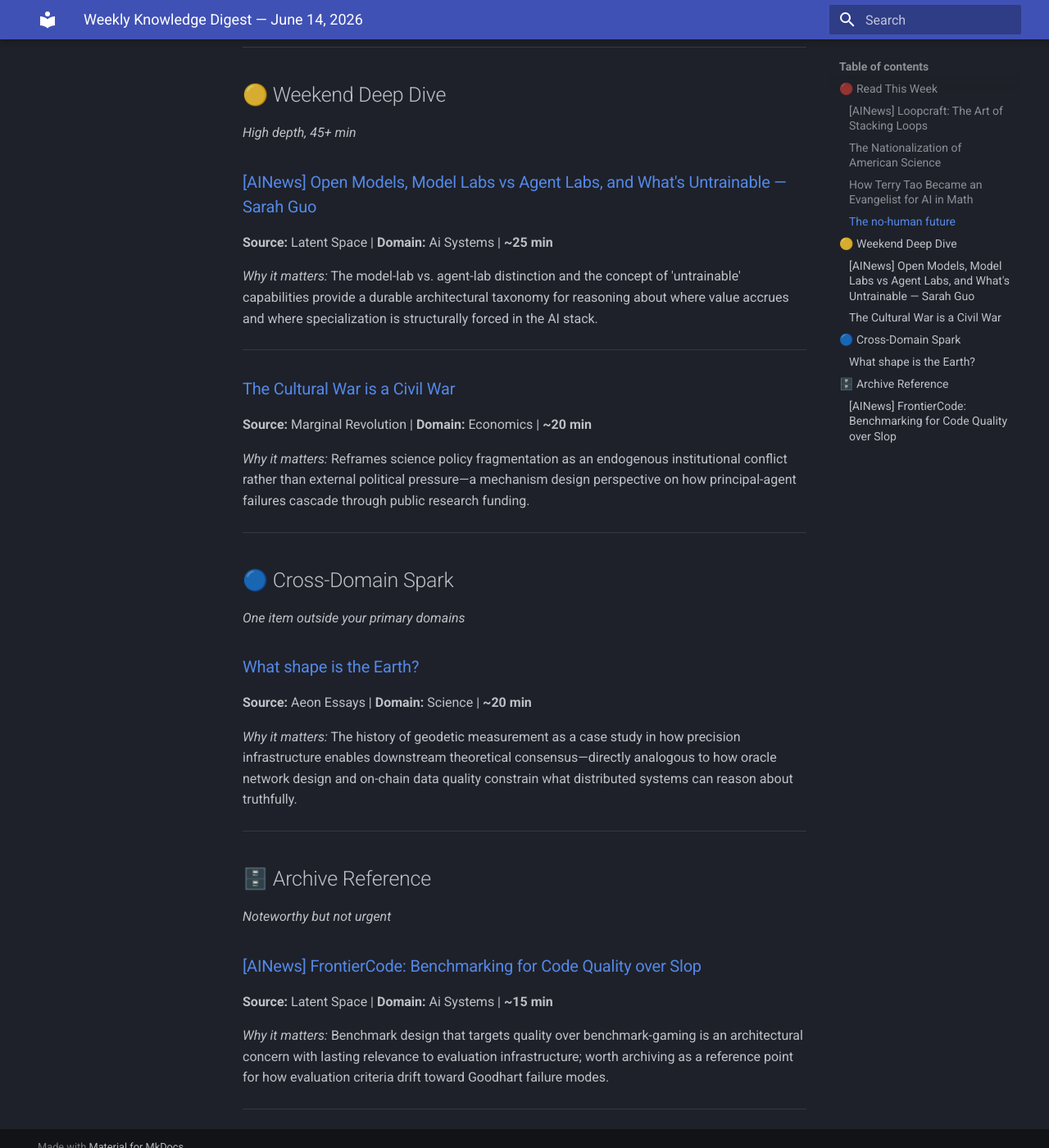
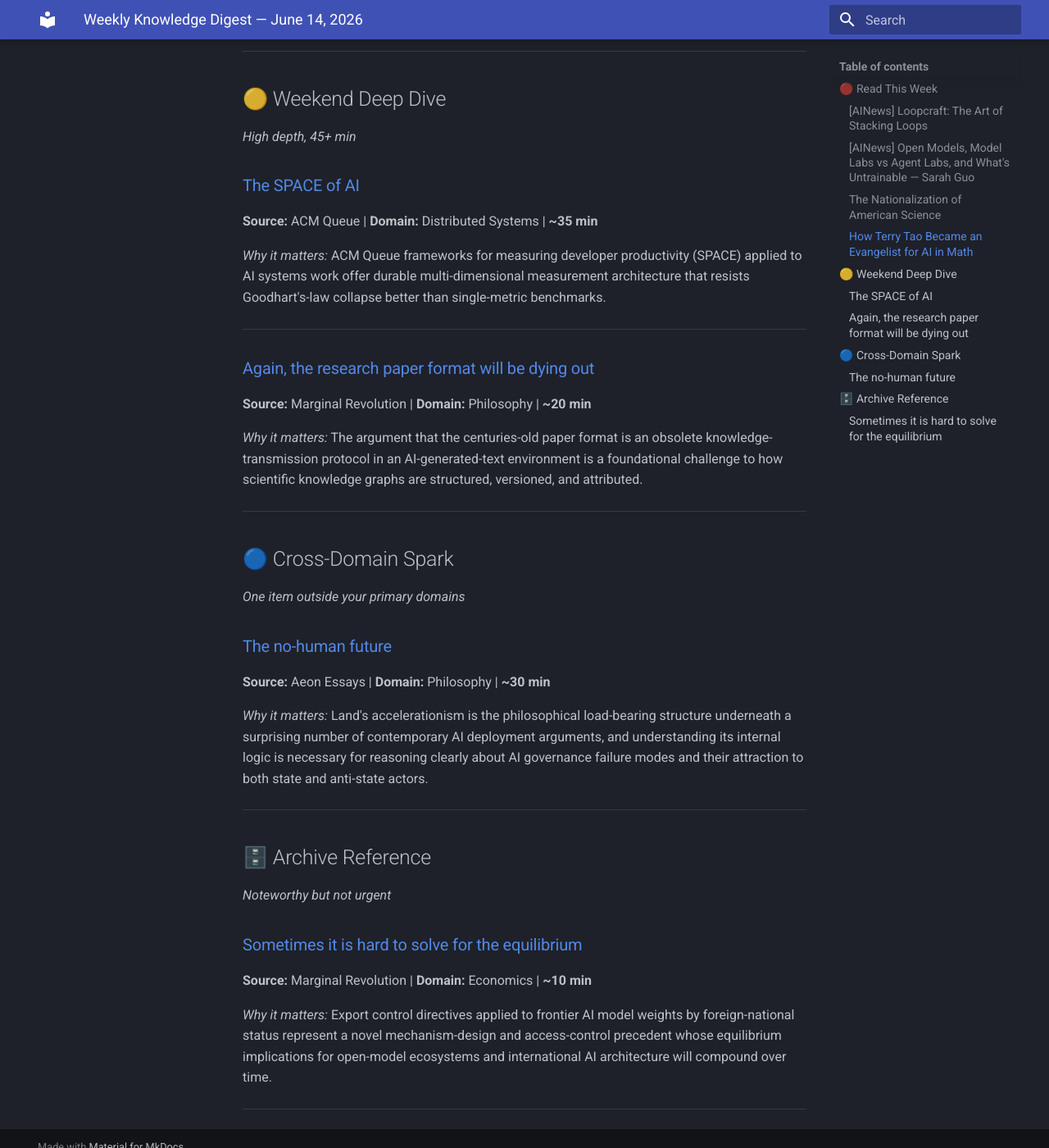
Before and after one commit to tydavis76/knowledge-curator, an MkDocs documentation site: the page built from docs/digests/2026-06-14.md, in a window 1280 px wide and 1400 px high, scrolled down 1176 px. Shown: the whole window at 82% size. Built offline with MkDocs 1.6.1 and Material for MkDocs 9.7.7, drawn with Linux system fonts in a browser that asks for light colours; some of the changed text lies outside the part shown.

Commit message:
digest: 2026-06-14

```diff
--- a/docs/digests/2026-06-14.md
+++ b/docs/digests/2026-06-14.md
@@ -11,64 +11,64 @@ tags: [digest, weekly]
 ### [[AINews] Loopcraft: The Art of Stacking Loops](https://www.latent.space/p/ainews-loopcraft-the-art-of-stacking)
 **Source:** Latent Space | **Domain:** Ai Systems | **~15 min**
 
-*Why it matters:* Loop-stacking as an architectural primitive for agent systems—credited to Karpathy and others—offers a durable compositional framework for reasoning about multi-agent control flow and feedback hierarchies.
+*Why it matters:* Karpathy and Cherny's loop-stacking framing offers a composable architectural mental model for multi-agent control flow that generalizes beyond any single framework.
+
+---
+
+### [[AINews] Open Models, Model Labs vs Agent Labs, and What's Untrainable — Sarah Guo](https://www.latent.space/p/ainews-open-models-model-labs-vs)
+**Source:** Latent Space | **Domain:** Ai Systems | **~20 min**
+
+*Why it matters:* The model-lab vs agent-lab distinction and the concept of 'untrainable' capabilities draw a durable architectural boundary for where vertical integration breaks down in AI product stacks.
 
 ---
 
 ### [The Nationalization of American Science](https://marginalrevolution.com/marginalrevolution/2026/06/the-nationalization-of-american-science.html)
-**Source:** Marginal Revolution | **Domain:** Economics | **~12 min**
+**Source:** Marginal Revolution | **Domain:** Economics | **~15 min**
 
-*Why it matters:* The proposed rewrite of federal grant rules represents a structural shift in how science is funded and directed, with durable implications for innovation systems design and institutional economics.
+*Why it matters:* The shift from state-funded but investigator-directed science to state-directed science represents a mechanism-design regime change with long-run consequences for knowledge production and institutional incentive structures.
 
 ---
 
 ### [How Terry Tao Became an Evangelist for AI in Math](https://www.quantamagazine.org/how-terry-tao-became-an-evangelist-for-ai-in-math-20260608)
-**Source:** Quanta Magazine | **Domain:** Ai Systems | **~18 min**
+**Source:** Quanta Magazine | **Domain:** Ai Systems | **~20 min**
 
-*Why it matters:* Tao's embrace of automated proof-checkers as a decomposition and verification architecture illuminates how formal verification and AI collaboration may restructure the epistemology of mathematical knowledge production.
-
----
-
-### [The no-human future](https://aeon.co/essays/what-is-nick-lands-philosophy-of-accelerationism-really)
-**Source:** Aeon Essays | **Domain:** Philosophy | **~20 min**
-
-*Why it matters:* A rigorous philosophical treatment of accelerationism as a systems-theoretic position—relevant for reasoning about feedback loops, defection dynamics, and the game-theoretic logic of irreversible technological trajectories.
+*Why it matters:* Tao's decompose-verify-reassemble workflow using automated proof-checkers is a concrete architectural pattern for human-AI collaboration that will shape formal verification and AI-assisted reasoning systems for years.
 
 ---
 
 ## 🟡 Weekend Deep Dive
 *High depth, 45+ min*
 
-### [[AINews] Open Models, Model Labs vs Agent Labs, and What's Untrainable — Sarah Guo](https://www.latent.space/p/ainews-open-models-model-labs-vs)
-**Source:** Latent Space | **Domain:** Ai Systems | **~25 min**
+### [The SPACE of AI](https://queue.acm.org/detail.cfm)
+**Source:** ACM Queue | **Domain:** Distributed Systems | **~35 min**
 
-*Why it matters:* The model-lab vs. agent-lab distinction and the concept of 'untrainable' capabilities provide a durable architectural taxonomy for reasoning about where value accrues and where specialization is structurally forced in the AI stack.
+*Why it matters:* ACM Queue frameworks for measuring developer productivity (SPACE) applied to AI systems work offer durable multi-dimensional measurement architecture that resists Goodhart's-law collapse better than single-metric benchmarks.
 
 ---
 
-### [The Cultural War is a Civil War](https://marginalrevolution.com/marginalrevolution/2026/06/the-cultural-war-is-a-civil-war.html)
-**Source:** Marginal Revolution | **Domain:** Economics | **~20 min**
+### [Again, the research paper format will be dying out](https://marginalrevolution.com/marginalrevolution/2026/06/again-the-paper-format-will-be-dying-out.html)
+**Source:** Marginal Revolution | **Domain:** Philosophy | **~20 min**
 
-*Why it matters:* Reframes science policy fragmentation as an endogenous institutional conflict rather than external political pressure—a mechanism design perspective on how principal-agent failures cascade through public research funding.
+*Why it matters:* The argument that the centuries-old paper format is an obsolete knowledge-transmission protocol in an AI-generated-text environment is a foundational challenge to how scientific knowledge graphs are structured, versioned, and attributed.
 
 ---
 
 ## 🔵 Cross-Domain Spark
 *One item outside your primary domains*
 
-### [What shape is the Earth?](https://aeon.co/essays/why-did-measuring-earths-true-shape-matter-for-science)
-**Source:** Aeon Essays | **Domain:** Science | **~20 min**
+### [The no-human future](https://aeon.co/essays/what-is-nick-lands-philosophy-of-accelerationism-really)
+**Source:** Aeon Essays | **Domain:** Philosophy | **~30 min**
 
-*Why it matters:* The history of geodetic measurement as a case study in how precision infrastructure enables downstream theoretical consensus—directly analogous to how oracle network design and on-chain data quality constrain what distributed systems can reason about truthfully.
+*Why it matters:* Land's accelerationism is the philosophical load-bearing structure underneath a surprising number of contemporary AI deployment arguments, and understanding its internal logic is necessary for reasoning clearly about AI governance failure modes and their attraction to both state and anti-state actors.
 
 ---
 
 ## 🗄️ Archive Reference
 *Noteworthy but not urgent*
 
-### [[AINews] FrontierCode: Benchmarking for Code Quality over Slop](https://www.latent.space/p/ainews-frontiercode-benchmarking)
-**Source:** Latent Space | **Domain:** Ai Systems | **~15 min**
+### [Sometimes it is hard to solve for the equilibrium](https://marginalrevolution.com/marginalrevolution/2026/06/sometimes-it-is-hard-to-solve-for-the-equilibrium.html)
+**Source:** Marginal Revolution | **Domain:** Economics | **~10 min**
 
-*Why it matters:* Benchmark design that targets quality over benchmark-gaming is an architectural concern with lasting relevance to evaluation infrastructure; worth archiving as a reference point for how evaluation criteria drift toward Goodhart failure modes.
+*Why it matters:* Export control directives applied to frontier AI model weights by foreign-national status represent a novel mechanism-design and access-control precedent whose equilibrium implications for open-model ecosystems and international AI architecture will compound over time.
 
 ---
```
Also changed, not shown: vault/digests/2026-06-14.md (+24 -24 lines).
